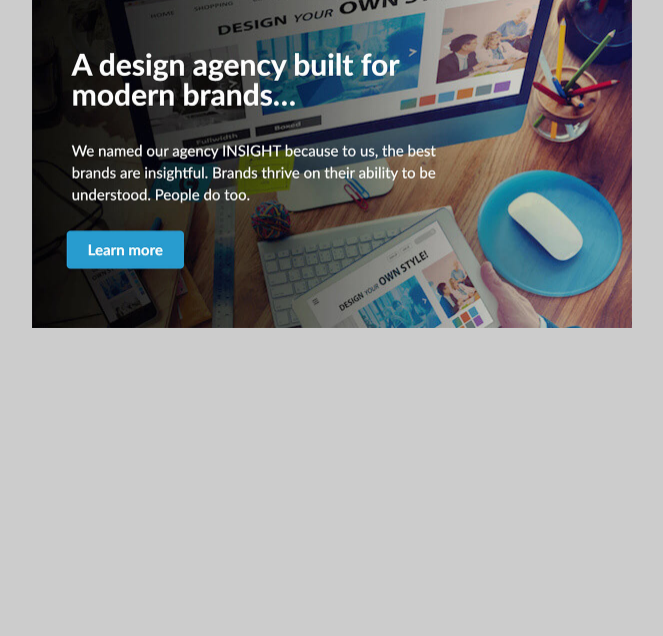
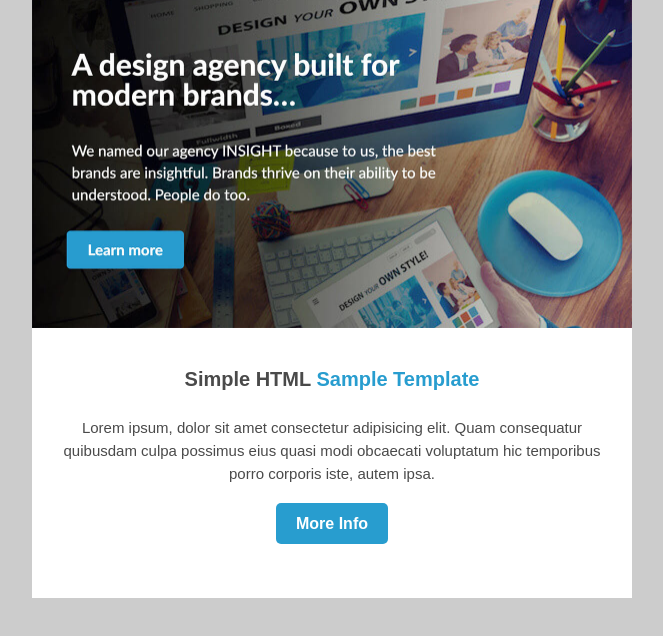
Before and after one commit to SlimBloodworth/html-email-sample-template-A, a plain HTML site: page index.html in a window 1280 px wide. Shown: the part 90-726 px from the top of the page, without its empty margins (308-971 px from the left). Drawn offline with Linux system fonts and the light colour scheme.

Commit message:
Add title, text, and button section structure

```diff
--- a/index.html
+++ b/index.html
@@ -80,6 +80,15 @@
             /* ^^ so that they display on top of one another on smaller screens */
         }
 
+        .button {
+            background-color: #289dcf;
+            color: #ffffff;
+            text-decoration: none;
+            padding: 12px 20px;
+            font-weight: bold;
+            border-radius: 5px;
+        }
+
     </style>
     <!-- ^^ END Internal Style Sheet -->
 </head>
@@ -95,7 +104,7 @@
 <!--  HEADER SECTION  -->
         <tr>
             <td style="padding: 14px 0 4px;">
-                <table width="100%">
+                <table role="presentation" width="100%">
                     <tr>
                         <td class="two-columns">
                             <table role="none" class="column">
@@ -144,15 +153,21 @@
 
 <!--  TITLE, TEXT & BUTTON  -->
         <tr>
-            <td>
-                <table width="100%">
-
+            <td style="padding: 5px 0 50px;">
+                <table role="presentation" width="100%">
+                    <tr>
+                        <td style="text-align: center; padding: 15px;">
+                            <p style="font-size: 20px; font-weight: bold;">Simple HTML <strong style="color: #289dcf">Sample Template</strong></p>
+                            <p style="font-size: 15px; line-height: 23px; padding: 5px 0 15px;">Lorem ipsum, dolor sit amet consectetur adipisicing elit. Quam consequatur quibusdam culpa possimus eius quasi modi obcaecati voluptatum hic temporibus porro corporis iste, autem ipsa.</p>
+                            <a href="#" class="button">More Info</a>
+                        </td>
+                    </tr>
                 </table>
             </td>
         </tr>
 
 <!--  BLUE BORDER  -->
-
+<!-- *** NOTE: at 23:56 in video: https://www.youtube.com/watch?v=OkH_bTxA08Q&t=14s -->
 
 <!-- THREE COLUMN SECTION -->
         <tr>
```
